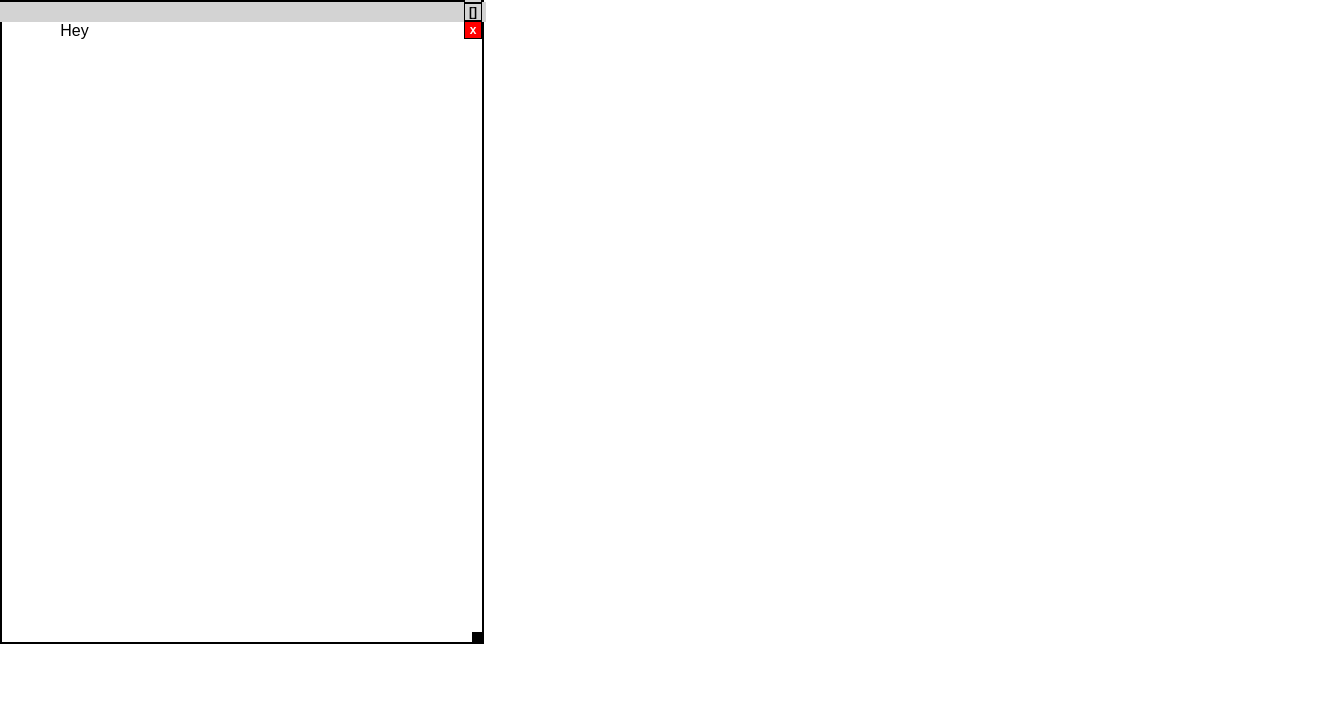
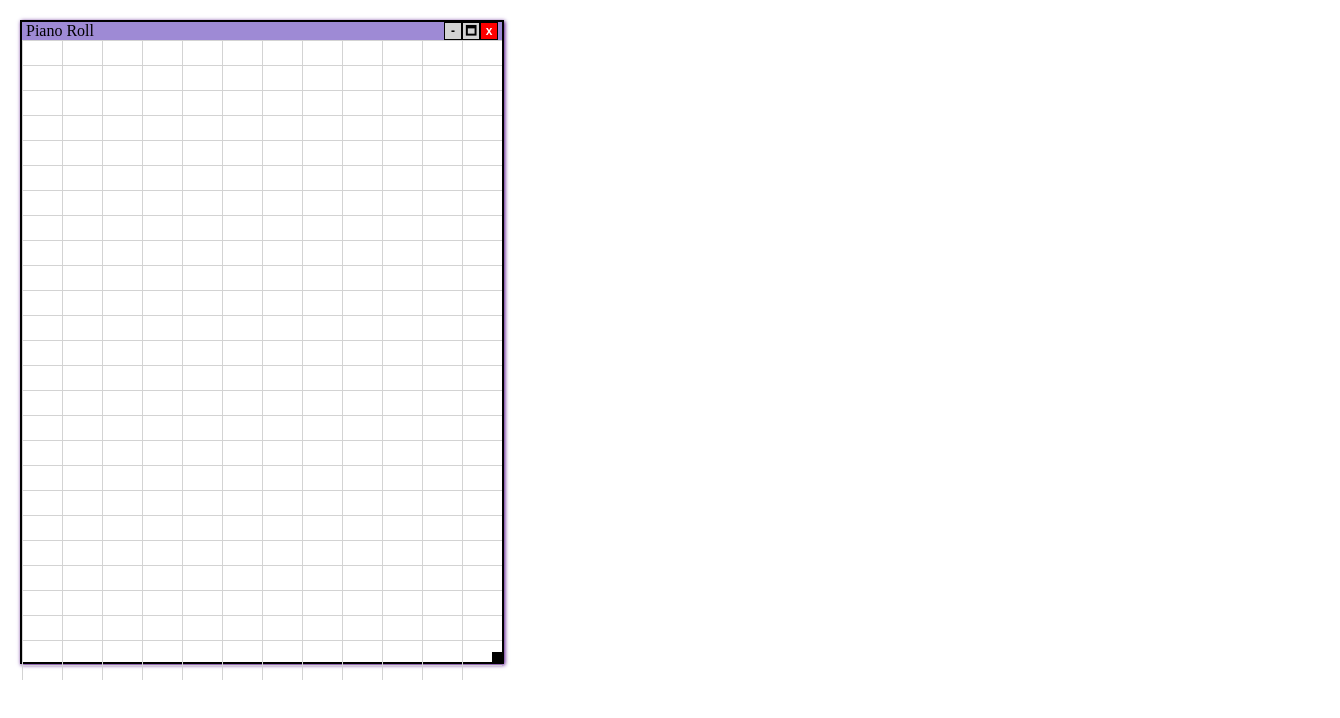
Before and after one commit to brianmatzelle/wock-online, a React (Create React App) app: page / in a window 1280 px wide. Shown: the top 718 px of the page, 1340 px wide, since content can reach past the window. Built offline with nearby package versions, Linux system fonts and the light colour scheme.

Commit message:
piano roll and grid made

```diff
--- a/package.json
+++ b/package.json
@@ -9,6 +9,7 @@
     "react": "^18.2.0",
     "react-dom": "^18.2.0",
     "react-scripts": "5.0.1",
+    "react-window": "^1.8.8",
     "web-vitals": "^2.1.4"
   },
   "scripts": {
--- a/public/index.html
+++ b/public/index.html
@@ -24,7 +24,7 @@
       work correctly both with client-side routing and a non-root public URL.
       Learn how to configure a non-root public URL by running `npm run build`.
     -->
-    <title>React App</title>
+    <title>Wock ONLINE</title>
   </head>
   <body>
     <noscript>You need to enable JavaScript to run this app.</noscript>
--- a/src/App.css
+++ b/src/App.css
@@ -1,29 +1,6 @@
 .App {
   font-family: sans-serif;
   text-align: center;
-  padding: 30px;
   width: 100vw;
   height: 100vh;
 }
-
-.piano-roll {
-  display: grid;
-  grid-template-columns: repeat(12, 1fr);
-  gap: 2px;
-}
-
-.piano-row {
-  display: flex;
-}
-
-.piano-cell {
-  background-color: #ccc;
-  width: 30px;
-  height: 30px;
-  border: 1px solid #999;
-  cursor: pointer;
-}
-
-.piano-cell.active {
-  background-color: #2196f3;
-}
--- a/src/App.js
+++ b/src/App.js
@@ -2,67 +2,15 @@ import React, { useState, useEffect } from 'react';
 import { PianoRoll } from './components/PianoRoll/PianoRoll';
 import './App.css';
 
-const NUM_ROWS = 12;
-const NUM_COLS = 16;
-const BASE_FREQUENCY = 440; // A4 frequency
-
-const noteFrequencies = Array.from({ length: NUM_ROWS }, (_, i) =>
-  BASE_FREQUENCY * Math.pow(2, (i - 9) / 12)
-);
-
-const PianoRollOld = () => {
-  const [notes, setNotes] = useState(Array(NUM_ROWS).fill(Array(NUM_COLS).fill(false)));
-  const [audioContext, setAudioContext] = useState(null);
-
-  useEffect(() => {
-    if (!audioContext) {
-      setAudioContext(new AudioContext());
-    }
-  }, [audioContext]);
-
-  const playNote = (frequency) => {
-    if (!audioContext) return;
-
-    const oscillator = audioContext.createOscillator();
-    oscillator.type = 'sine';
-    oscillator.frequency.setValueAtTime(frequency, audioContext.currentTime);
-    oscillator.connect(audioContext.destination);
-    oscillator.start();
-    oscillator.stop(audioContext.currentTime + 0.5);
-  };
-
-  const toggleNote = (row, col) => {
-    const newNotes = notes.map((noteRow, r) =>
-      noteRow.map((note, c) => (r === row && c === col ? !note : note))
-    );
-    setNotes(newNotes);
-
-    if (!notes[row][col]) {
-      playNote(noteFrequencies[row]);
-    }
-  };
+function App() {
+  const [pianoRollDimensions, setPianoRollDimensions] = useState({
+    width: 480,
+    height: 640,
+  });
 
   return (
-    <div className="piano-roll">
-      {notes.map((noteRow, row) => (
-        <div key={row} className="piano-row">
-          {noteRow.map((note, col) => (
-            <div
-              key={col}
-              className={`piano-cell${note ? ' active' : ''}`}
-              onClick={() => toggleNote(row, col)}
-            ></div>
-          ))}
-        </div>
-      ))}
-    </div>
-  );
-};
-
-function App() {
-  return (
     <div className="App">
-      <PianoRoll />
+      <PianoRoll dimensions={pianoRollDimensions} setDimensions={setPianoRollDimensions}/>
     </div>
   );
 }
--- a/src/components/PianoRoll/PianoRoll.jsx
+++ b/src/components/PianoRoll/PianoRoll.jsx
@@ -1,15 +1,52 @@
 import React from 'react';
 import { Wrapper } from '../Wrapper';
+import { VariableSizeGrid as Grid } from 'react-window';
 
-export function PianoRoll() {
+export function PianoRoll({ dimensions, setDimensions }) {
   const containerId = {
     id: 'piano-roll',
-    title: 'Piano Roll'
-  }
+    title: 'Piano Roll',
+  };
+
+  const numberOfRows = 88;
+  const numberOfColumns = 128;
+
+  const cellWidth = 40;
+  const cellHeight = 25;
+
+  const Cell = ({ columnIndex, rowIndex, style }) => {
+    return (
+      <div
+        style={{
+          ...style,
+          width: cellWidth - 1, // Adjust for border
+          height: cellHeight - 1, // Adjust for border
+          border: '1px solid lightgray',
+        }}
+      ></div>
+    );
+  };
+
   return (
-    <Wrapper>
-      <div className="piano-roll" style={{ width: "100% ", height: '100%'}}>
-        Hey
+    <Wrapper containerId={containerId} dimensions={dimensions} setDimensions={setDimensions}>
+      <div
+        className="piano-roll"
+        style={{
+          width: '100%',
+          height: '100%',
+          overflow: 'auto',
+        }}
+      >
+        <Grid
+          columnCount={numberOfColumns}
+          columnWidth={() => cellWidth}
+          height={dimensions.height} // Adjust for wrapper's header height
+          rowCount={numberOfRows}
+          rowHeight={() => cellHeight}
+          width={dimensions.width}
+        >
+          {Cell}
+        </Grid>
       </div>
     </Wrapper>
   );
--- a/src/components/Wrapper.jsx
+++ b/src/components/Wrapper.jsx
@@ -1,14 +1,14 @@
 import React, { useState, useEffect } from "react";
 
-export function Wrapper({ children }) {
-  const [dimensions, setDimensions] = useState({ width: 480, height: 640 });
-  const [position, setPosition] = useState({ x: 0, y: 0 });
+export function Wrapper({ children, containerId, dimensions, setDimensions }) {
+  const [position, setPosition] = useState({ x: 20, y: 20 });
   const [dragging, setDragging] = useState(false);
   const [resizing, setResizing] = useState(false);
   const [offset, setOffset] = useState({ x: 0, y: 0 });
   const [maximized, setMaximized] = useState(false);
 
   const startDrag = (e) => {
+    if (maximized) return;
     setDragging(true);
     setOffset({ x: e.clientX - position.x, y: e.clientY - position.y });
   };
@@ -23,10 +23,12 @@ export function Wrapper({ children }) {
   };
 
   const startResize = (e) => {
+    if (maximized) return;
     e.stopPropagation();
     setResizing(true);
     setOffset({ x: e.clientX, y: e.clientY });
   };
+
 
   const duringResize = (e) => {
     if (!resizing) return;
@@ -110,26 +112,39 @@ export function Wrapper({ children }) {
         position: "absolute",
         left: position.x,
         top: position.y,
+        boxShadow: "1px 1px 4px 0px #4B0082",
       }}
     >
       <div
         className="container-header"
         style={{
           width: "100%",
-          height: "20px",
-          backgroundColor: "lightgrey",
+          height: "25px",
+          backgroundColor: "#9e8ad5",
           display: "flex",
           justifyContent: "space-between",
           alignItems: "center",
-          padding: "0 4px",
           cursor: "move",
         }}
         onMouseDown={startDrag}
       >
-        <div className="container-title">{children.title}</div>
-        <div className="window-buttons">
+        <div className="container-title"
+        style={{
+          paddingLeft: '4px',
+          fontFamily: 'Webdings',
+          color: '',
+          userSelect: 'none',
+        }}>
+          {containerId.title}
+        </div>
+        <div className="window-buttons" style={{
+          display: "flex",
+          justifyContent: "space-between",
+          alignItems: "center",
+          paddingRight: "4px",
+        }}>
           <div style={buttonStyle} onClick={minimize}>-</div>
-          <div style={buttonStyle} onClick={maximize}>[]</div>
+          <div style={buttonStyle} onClick={maximize}>🗖</div>
           <div
             style={{
               ...buttonStyle,
```
Also changed, not shown: 1 other file (tests, documents, lock files or other folders).
